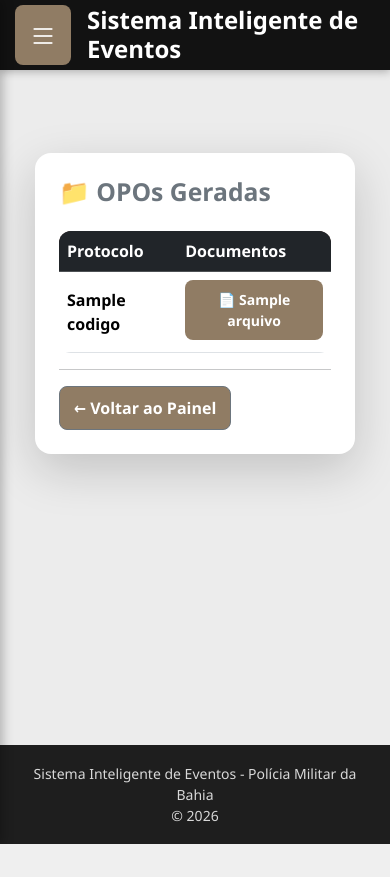
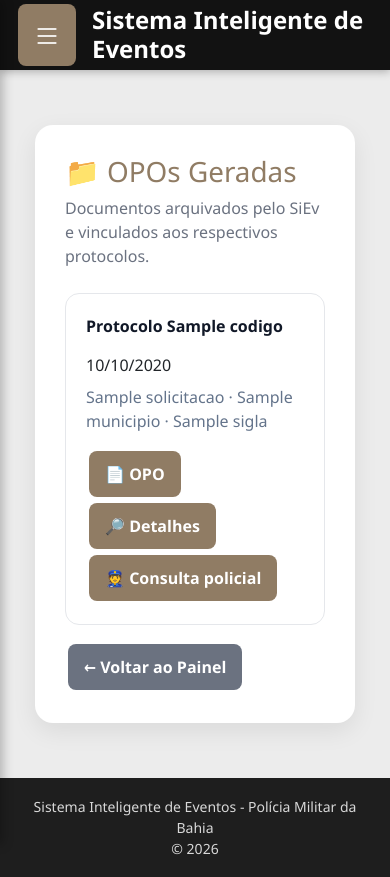
Before and after one commit to Lvieira82/SievPMBA, a Django app: template templates/gestao/opos_geradas.html in a window 390 px wide. Before the commit the page ends 844 px from the top, so only its background shows below. Run offline with Django 5.2, Linux system fonts and the light colour scheme; the template is opened without the code that fills it: most values are stand-ins (such as "Sample title", 1, 10 or a date in 2020).

Commit message:
feat: tornar consulta de OPOs geradas funcional

```diff
--- a/templates/gestao/opos_geradas.html
+++ b/templates/gestao/opos_geradas.html
@@ -1,203 +1,24 @@
 {% extends 'base.html' %}
-
-{% block title %}
-OPOs Geradas
+{% block title %}OPOs Geradas{% endblock %}
+{% block content %}
+<style>
+.opo-wrap{max-width:1150px;margin:35px auto;padding:0 15px}.opo-card{background:#fff;border-radius:18px;padding:30px;box-shadow:0 8px 24px rgba(0,0,0,.08)}
+.opo-card h1{color:#907C64;margin-bottom:8px}.sub{color:#6b7280;margin-bottom:25px}.opo-item{border:1px solid #e5e7eb;border-radius:14px;padding:20px;margin-bottom:16px}.opo-head{display:flex;justify-content:space-between;gap:15px;flex-wrap:wrap}.opo-head strong{color:#111827}.meta{color:#64748b;margin:8px 0 15px}.btn{display:inline-block;background:#907C64;color:#fff;padding:10px 15px;border-radius:8px;text-decoration:none;font-weight:700;margin:3px}.btn:hover{background:#111827;color:#fff}.btn-back{background:#6b7280}.empty{padding:30px;text-align:center;color:#6b7280;background:#f8fafc;border-radius:12px}
+</style>
+<div class="opo-wrap"><div class="opo-card">
+<h1>📁 OPOs Geradas</h1>
+<p class="sub">Documentos arquivados pelo SiEv e vinculados aos respectivos protocolos.</p>
+{% for protocolo in protocolos %}
+<div class="opo-item">
+  <div class="opo-head"><strong>Protocolo {{ protocolo.codigo }}</strong><span>{{ protocolo.solicitacao.data_evento|date:'d/m/Y' }}</span></div>
+  <div class="meta">{{ protocolo.solicitacao.nome_evento }} · {{ protocolo.solicitacao.municipio.nome }} · {{ protocolo.solicitacao.unidade.sigla|default:'Sem unidade' }}</div>
+  {% for arquivo in protocolo.arquivos %}
+    <a class="btn" href="{% url 'abrir_documento_solicitacao' arquivo.id 'arquivo' %}" target="_blank">📄 {{ arquivo.descricao|default:'OPO' }}</a>
+  {% endfor %}
+  <a class="btn" href="{% url 'detalhe_opo' protocolo.solicitacao.id %}">🔎 Detalhes</a>
+  <a class="btn" href="{% url 'validar_matricula_opo_publica' protocolo.solicitacao.id %}">👮 Consulta policial</a>
+</div>
+{% empty %}<div class="empty">Nenhuma OPO foi gerada até o momento.</div>{% endfor %}
+<a class="btn btn-back" href="{% url 'painel_gestao' %}">← Voltar ao Painel</a>
+</div></div>
 {% endblock %}
-
-{% block content %}
-
-<style>
-.card-opos{
-    max-width:1150px;
-    margin:40px auto;
-    background:white;
-    padding:35px;
-    border-radius:16px;
-    box-shadow:0 8px 22px rgba(0,0,0,.08);
-}
-
-.card-opos h1{
-    color:#907C64;
-    margin-bottom:25px;
-}
-
-.tabela{
-    width:100%;
-    border-collapse:collapse;
-}
-
-.tabela th,
-.tabela td{
-    padding:14px;
-    border-bottom:1px solid #e5e7eb;
-    text-align:left;
-}
-
-.tabela th{
-    background:#111827;
-    color:white;
-}
-
-.btn{
-    display:inline-block;
-    padding:9px 14px;
-    background:#907C64;
-    color:white;
-    border-radius:8px;
-    text-decoration:none;
-    font-weight:bold;
-}
-
-.btn-voltar{
-    display:inline-block;
-    margin-top:25px;
-    padding:12px 22px;
-    background:#6b7280;
-    color:white;
-    border-radius:8px;
-    text-decoration:none;
-    font-weight:bold;
-}
-/* ===========================
-   RESPONSIVIDADE OPOs GERADAS
-=========================== */
-
-.tabela-opos{
-    width:100%;
-    border-collapse:collapse;
-}
-
-.tabela-opos th,
-.tabela-opos td{
-    padding:12px;
-    vertical-align:top;
-}
-
-.btn-arquivo{
-    display:inline-block;
-    background:#907C64;
-    color:#fff;
-    text-decoration:none;
-    padding:10px 14px;
-    border-radius:8px;
-    margin:4px;
-    font-weight:bold;
-    white-space:nowrap;
-}
-
-@media (max-width:768px){
-
-    .container{
-        padding:15px;
-    }
-
-    h1{
-        font-size:28px;
-        text-align:center;
-    }
-
-    .tabela-opos,
-    .tabela-opos tbody,
-    .tabela-opos tr,
-    .tabela-opos td{
-        display:block;
-        width:100%;
-    }
-
-    .tabela-opos thead{
-        display:none;
-    }
-
-    .tabela-opos tr{
-        background:#fff;
-        margin-bottom:20px;
-        border-radius:14px;
-        padding:15px;
-        box-shadow:0 4px 12px rgba(0,0,0,.08);
-    }
-
-    .tabela-opos td{
-        border:none;
-        padding:8px 0;
-    }
-
-    .tabela-opos td:first-child{
-        font-size:20px;
-        font-weight:bold;
-        color:#907C64;
-        margin-bottom:10px;
-    }
-
-    .btn-arquivo{
-        display:block;
-        width:100%;
-        margin:8px 0;
-        text-align:center;
-    }
-
-    .btn-voltar{
-        width:100%;
-        display:block;
-        text-align:center;
-        margin-top:25px;
-    }
-
-}
-</style>
-
-<div class="container mt-5 mb-5">
-    <div class="card shadow-lg border-0 rounded-4">
-        <div class="card-body p-4">
-
-            <h2 class="mb-4 fw-bold text-secondary">📁 OPOs Geradas</h2>
-
-            {% if protocolos %}
-
-            <table class="table table-hover align-middle">
-                <thead class="table-dark">
-                    <tr>
-                        <th>Protocolo</th>
-                        <th>Documentos</th>
-                    </tr>
-                </thead>
-
-                <tbody>
-                {% for protocolo in protocolos %}
-                    <tr>
-                        <td>
-                            <strong>{{ protocolo.codigo }}</strong>
-                        </td>
-
-                        <td>
-                            {% for arquivo in protocolo.arquivos %}
-                                <a href="{{ arquivo.url }}"
-                                   target="_blank"
-                                   class="btn btn-sm btn-primary mb-1">
-                                    📄 {{ arquivo.nome }}
-                                </a>
-                            {% empty %}
-                                <span class="text-muted">Nenhum PDF encontrado.</span>
-                            {% endfor %}
-                        </td>
-                    </tr>
-                {% endfor %}
-                </tbody>
-            </table>
-
-            {% else %}
-                <div class="alert alert-warning">
-                    Nenhum protocolo encontrado.
-                </div>
-            {% endif %}
-
-            <hr>
-
-            <a href="{% url 'painel_gestao' %}" class="btn btn-secondary">
-                ← Voltar ao Painel
-            </a>
-
-        </div>
-    </div>
-</div>
-
-{% endblock %}
```
